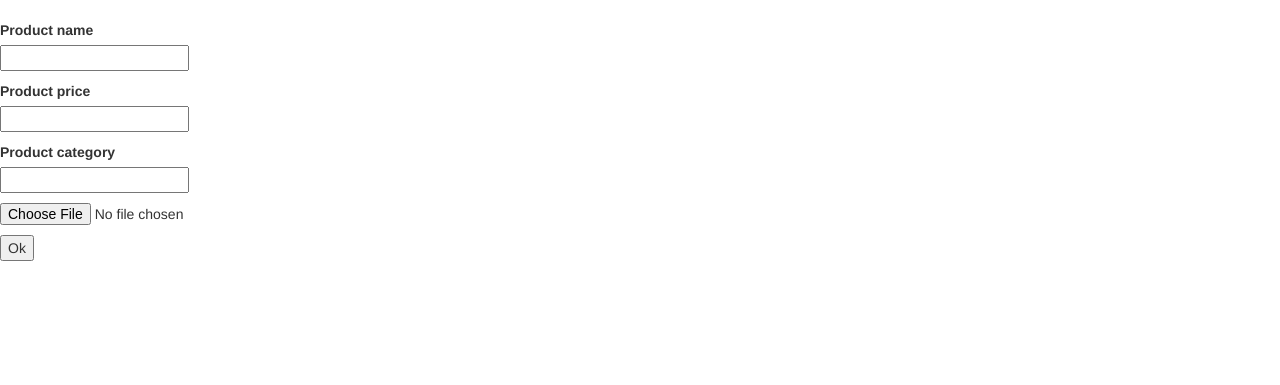
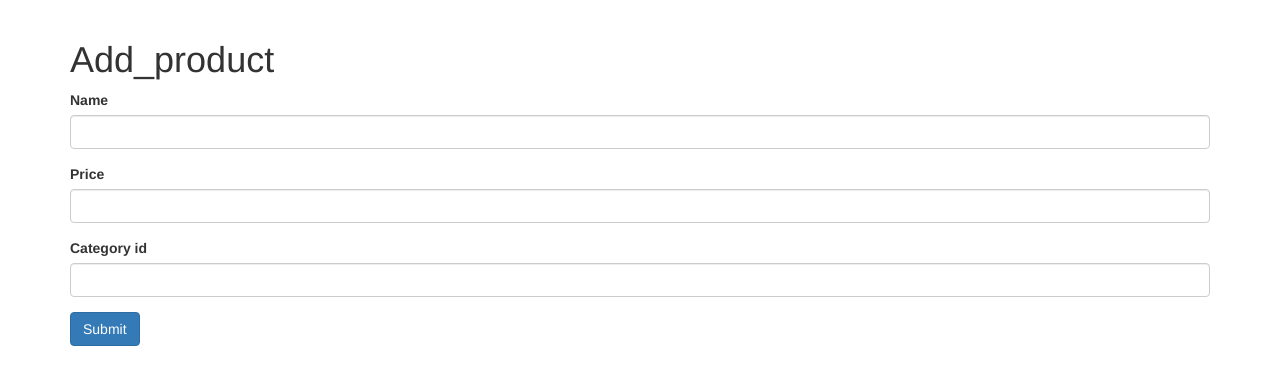
Before and after one commit to denyszamiatin/ma_shop, a Python web app: template templates/add_product.html in a window 1280 px wide. Shown: the part 52-437 px from the top of the page. Run offline with Jinja, Linux system fonts and the light colour scheme; the template is opened without the code that fills it, so the values that code supplies are empty; some libraries are stand-ins or nearby versions.

Commit message:
change to common style in add product

```diff
--- a/templates/add_product.html
+++ b/templates/add_product.html
@@ -1,13 +1,22 @@
 {% extends "index_admin.html" %}
 {% block content %}
+<div class="container">
+<p class="badge badge-warning">{{ message }}</p>
+<h1 class="m-5">Add_product</h1>
 <form method="post">
-    <label for="name">Product name</label>
-    <p><input type = "text" name="product_name" value="{{name}}" ></p>
-    <label for="price">Product price</label>
-    <p><input type = "number" name="price" value="{{price}}" ></p>
-    <label for="category">Product category</label>
-    <p><input type = "number" name="product_category" value="{{category}}" ></p>
-    <p><input type ="file" name="img" value={{img}}></p>
-     <p><input type = "submit" value="Ok" ></p>
+  <div class="form-group">
+    <label for="product_name">Name</label>
+    <input type="text" class="form-control" id="name_input" name="product_name" value="">
+  </div>
+    <div class="form-group">
+        <label for="price">Price</label>
+        <input type="number" class="form-control" id="price_input" name="price" value="">
+    </div>
+    <div class="form-group">
+        <label for="product_category">Category id</label>
+        <input type="number" class="form-control" id="product_category" name="product_category" value="">
+    </div>
+  <button type="submit" class="btn btn-primary">Submit</button>
 </form>
+</div>
 {% endblock %}
```
